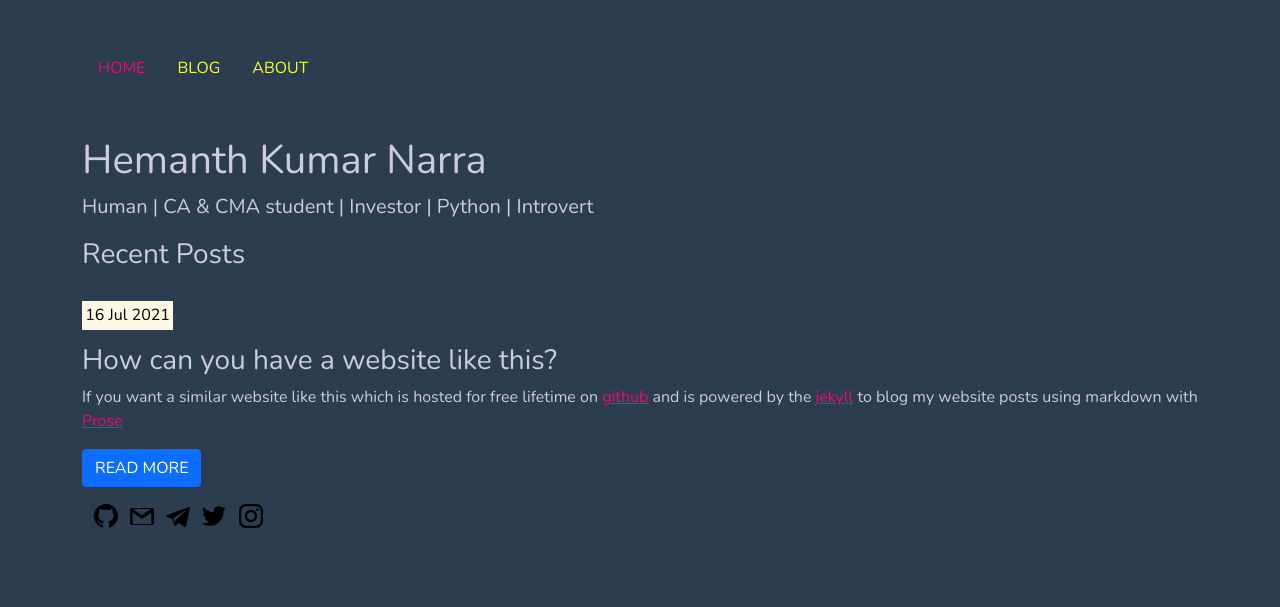
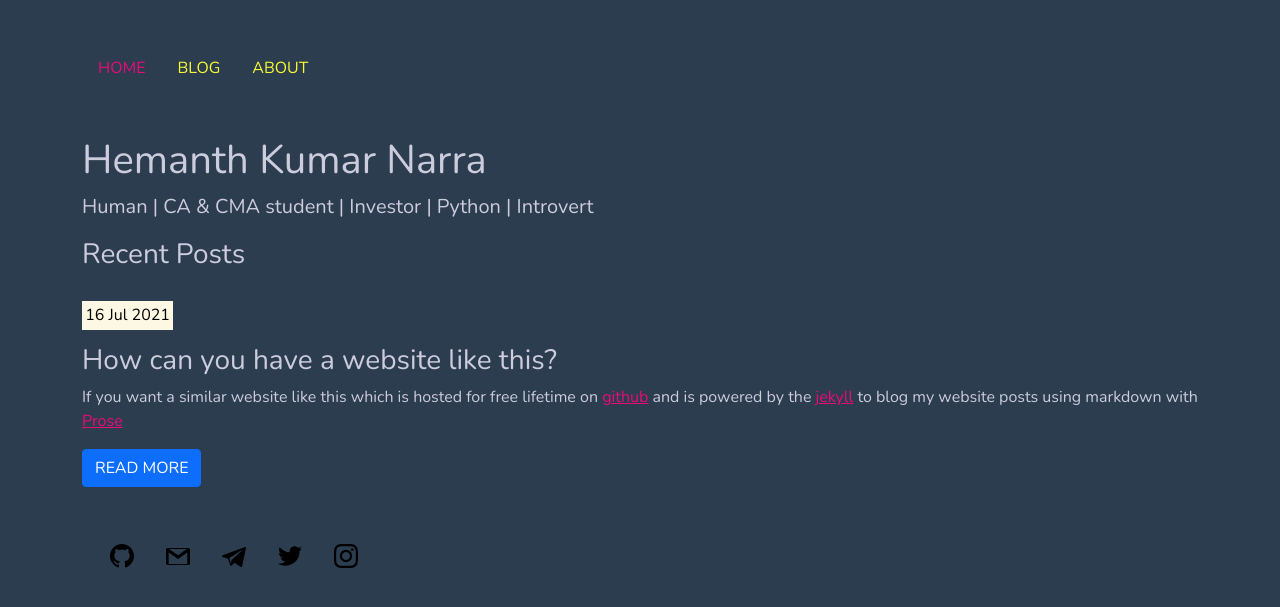
Before and after one commit to hemanthnarra/hemanthnarra.github.io, a Jekyll site: the page built from index.html, in a window 1280 px wide. Shown: the top 607 px of the page. Built offline with Jekyll 4.4.1, drawn with Linux system fonts in a browser that asks for light colours.

Commit message:
okay this final

```diff
--- a/_includes/footer.html
+++ b/_includes/footer.html
@@ -1,11 +1,11 @@
 <div class="container">
     <div class="footer">
-        <ul class="list-inline">
-            <li class="list-inline-item"><a target="_blank" href="https://github.com/hemanthnarra"> <img src="/iconmonstr-github-1.svg"></a></li>
-            <li class="list-inline-item"><a target="_blank" href="mailto:hemanthkumarsuma799@gmail.com"> <img src="/iconmonstr-gmail-1.svg"></a></li>
-            <li class="list-inline-item"><a target="_blank" href="https://telegram.dog/hemanthkumarnarra"> <img src="/iconmonstr-telegram-1.svg"></a></li>
-            <li class="list-inline-item"><a target="_blank" href="https://twitter.com/hemanthkumar_ca"> <img src="/iconmonstr-twitter-1.svg"></a></li>
-            <li class="list-inline-item"><a target="_blank" href="https://www.instagram.com/hemanthkumarnarra/"> <img src="/iconmonstr-instagram-11.svg"></a></li>
+         <ul class="nav my-5">
+            <li class="nav-item"><a class="nav-link" target="_blank" href="https://github.com/hemanthnarra"> <img src="/iconmonstr-github-1.svg"></a></li>
+            <li class="nav-item"><a class="nav-link" target="_blank" href="mailto:hemanthkumarsuma799@gmail.com"> <img src="/iconmonstr-gmail-1.svg"></a></li>
+            <li class="nav-item"><a class="nav-link" target="_blank" href="https://telegram.dog/hemanthkumarnarra"> <img src="/iconmonstr-telegram-1.svg"></a></li>
+            <li class="nav-item"><a class="nav-link" target="_blank" href="https://twitter.com/hemanthkumar_ca"> <img src="/iconmonstr-twitter-1.svg"></a></li>
+            <li class="nav-item"><a class="nav-link" target="_blank" href="https://www.instagram.com/hemanthkumarnarra/"> <img src="/iconmonstr-instagram-11.svg"></a></li>
         </ul>
     </div>
 </div>
```
